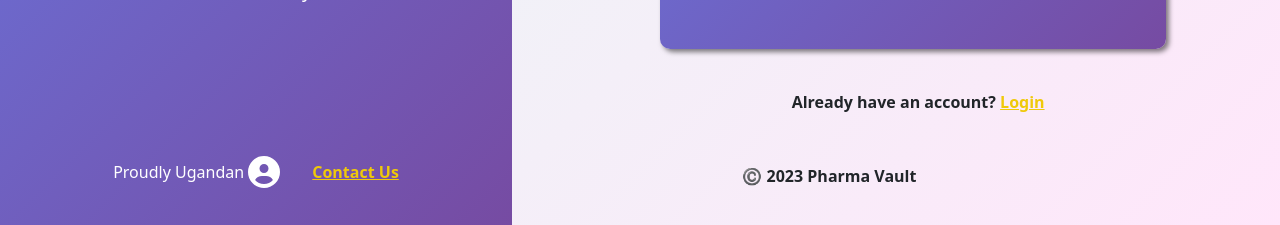
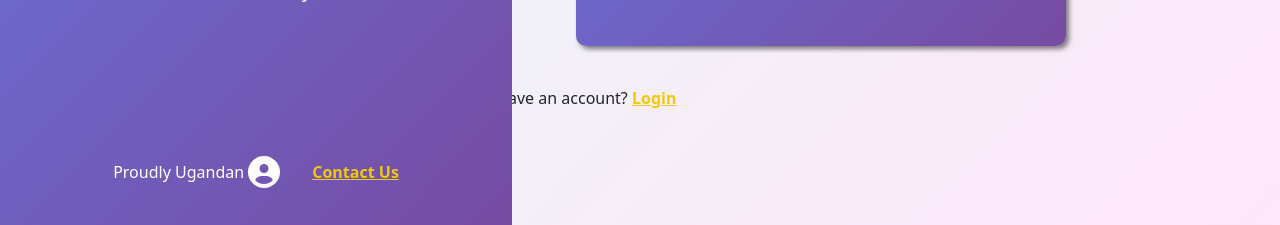
Before and after one commit to mack14/step-form-reactjs, a React (Create React App) app: page / in a window 1280 px wide. Shown: the part 572-797 px from the top of the page. Built offline with nearby package versions, Linux system fonts and the light colour scheme.

Commit message:
changes to the credential screens

```diff
--- a/src/App.scss
+++ b/src/App.scss
@@ -53,22 +53,12 @@ a {
   clear: both;
 }
 
-.pt-3 {
-  left: 110%;
-  width: 100%;
-  justify-content: center;
-  align-items: center;
-  position: relative;
-  font-weight: 600;
-
-}
-.pt-4 {
+.copywrite-text {
   left: 58%;
-  position: absolute;
   margin: 0;
   bottom: 5%;
-  display: flex;
 	justify-content: center;
+  text-align: center;
   font-weight: 600;
 }
 .home-contents {
--- a/src/pages/home/home.tsx
+++ b/src/pages/home/home.tsx
@@ -19,7 +19,7 @@ export const HomePage = () => {
   }
 
   return (
-    <div className='contents'>
+    <div className='home-contents'>
            {/* signup part */}
             {showSignup && (
               <div>
@@ -34,7 +34,7 @@ export const HomePage = () => {
                 <p className="pt-3"> Don't have an account! <a onClick={clickSignup}> Sign Up </a></p>
               </div>
             )}
-             <p className="pt-4"> ©️ 2023 Pharma Vault</p>
+             <p className="footer-text"> ©️ 2023 Pharma Vault</p>
     </div>
   );
 };
```
